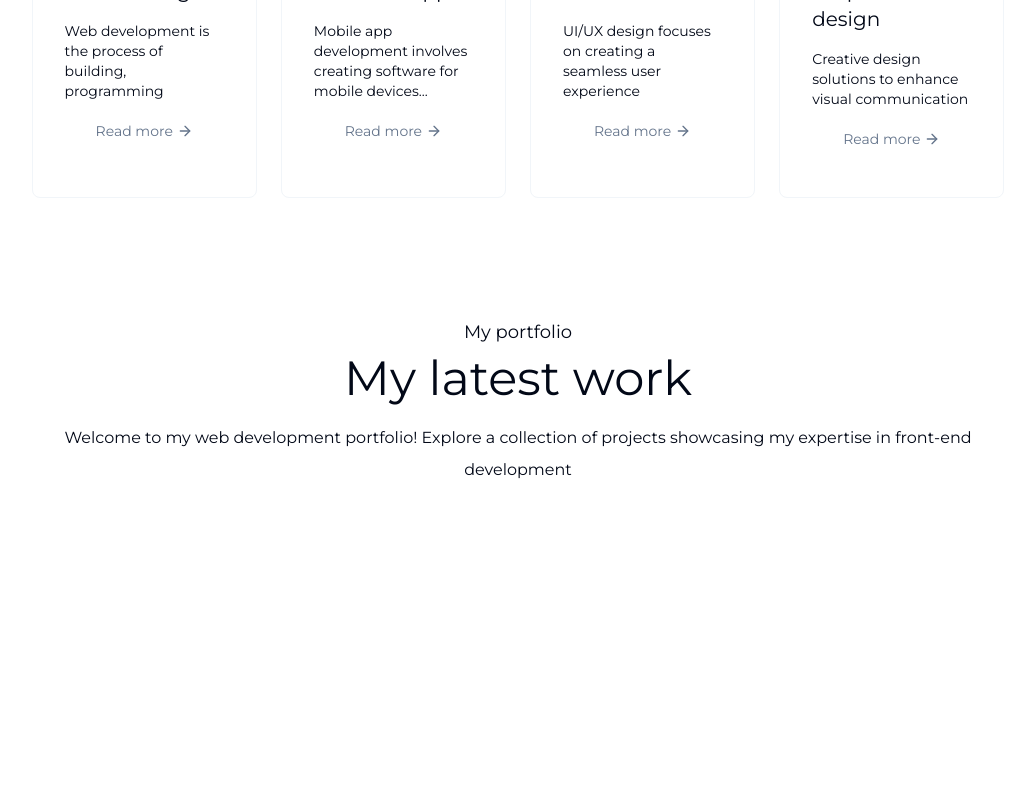
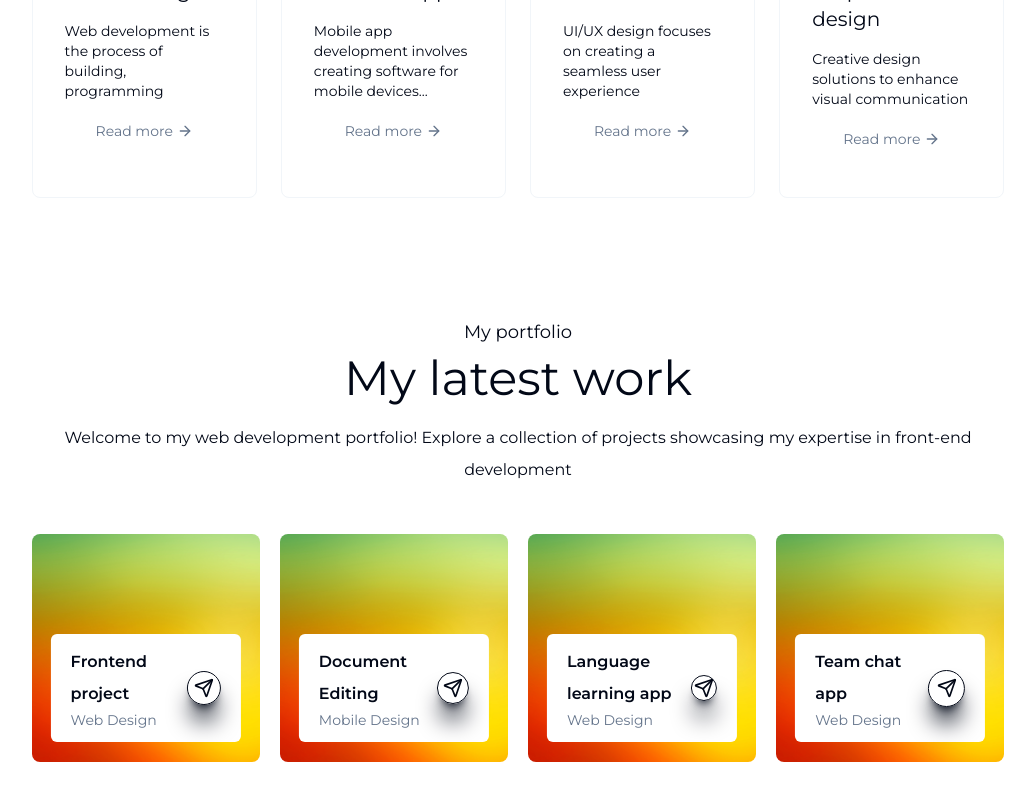
Before and after one commit to narandza/portfolio, a Next.js app: page / in a window 1280 px wide. Shown: the part 2190-2990 px from the top of the page, without its empty margins (122-1157 px from the left). Before the commit the page ends 2764 px from the top, so only its background shows below. Built offline with nearby package versions, Linux system fonts and the light colour scheme.

Commit message:
add work cards

```diff
--- a/src/app/(main)/work.tsx
+++ b/src/app/(main)/work.tsx
@@ -1,3 +1,6 @@
+import { workData } from "@/constants/info-list";
+import { SendIcon } from "lucide-react";
+
 export const Work = () => {
   return (
     <div id="work" className="w-full px-[12%] py-10 scroll-mt-20">
@@ -7,6 +10,27 @@ export const Work = () => {
         Welcome to my web development portfolio! Explore a collection of
         projects showcasing my expertise in front-end development
       </p>
+
+      <div className="grid grid-cols-auto lg:grid-cols-4 my-10 gap-5">
+        {workData.map(({ title, description, bgImage }, index) => (
+          <div
+            className="aspect-square bg-no-repeat bg-cover rounded-lg relative cursor-pointer group"
+            key={index}
+            style={{ backgroundImage: `url(${bgImage})` }}
+          >
+            {/* TODO: Make height the same */}
+            <div className="bg-background w-10/12 rounded-md absolute bottom-5 left-1/2 -translate-x-1/2 py-3 px-5 flex items-center justify-between  duration-500 group-hover:bottom-7">
+              <div className="">
+                <h2 className="font-semibold ">{title}</h2>
+                <p className="text-sm text-muted-foreground">{description}</p>
+              </div>
+              <div className="border rounded-full border-foreground w-10 aspect-square flex items-center justify-center shadow-xl shadow-foreground shadow-sm">
+                <SendIcon className="size-5" />
+              </div>
+            </div>
+          </div>
+        ))}
+      </div>
     </div>
   );
 };
--- a/src/constants/info-list.ts
+++ b/src/constants/info-list.ts
@@ -72,7 +72,7 @@ export const workData = [
     bgImage: "/sample.jpg",
   },
   {
-    title: "Collaborative Document Editing App",
+    title: "Document Editing",
     description: "Mobile Design",
     bgImage: "/sample.jpg",
   },
```
